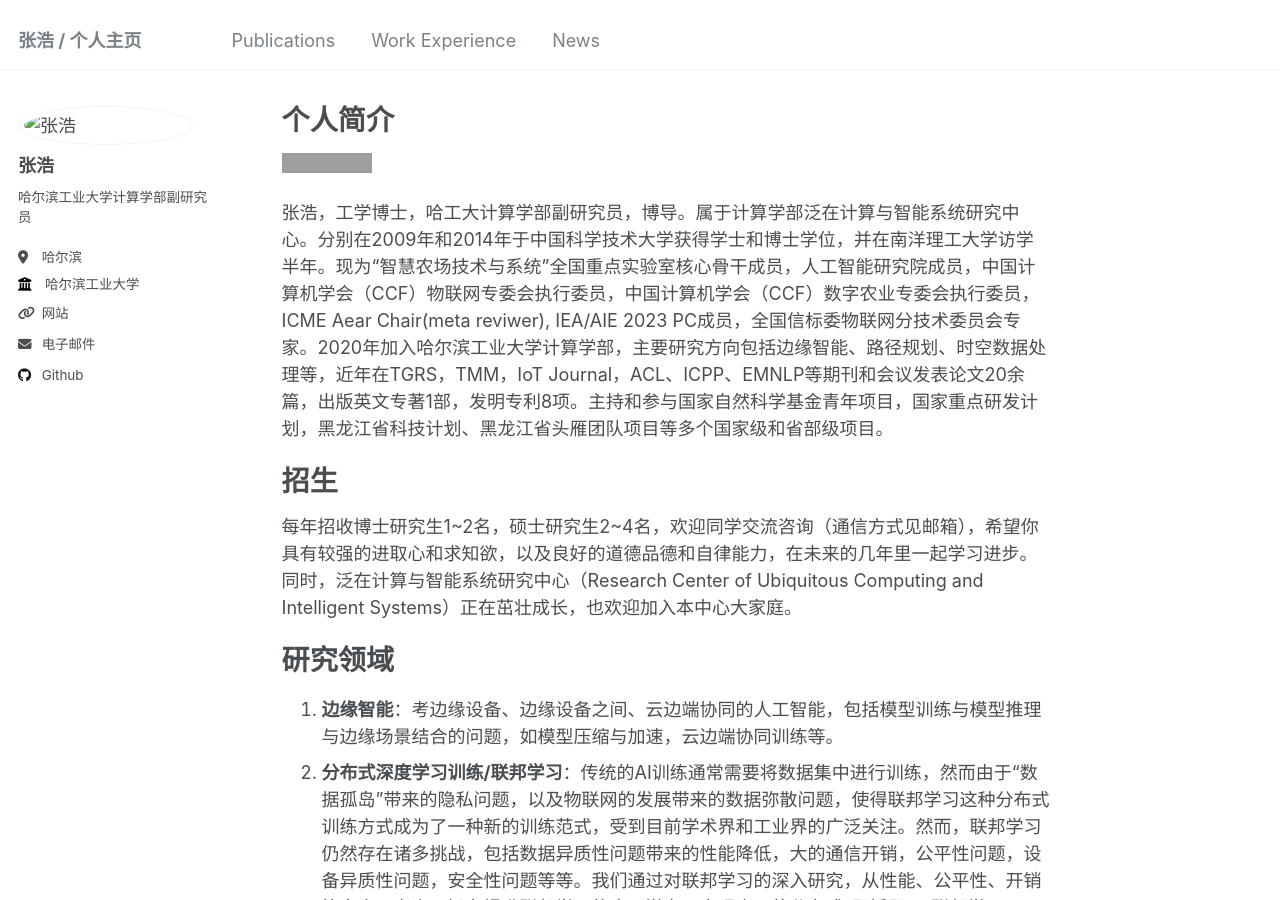
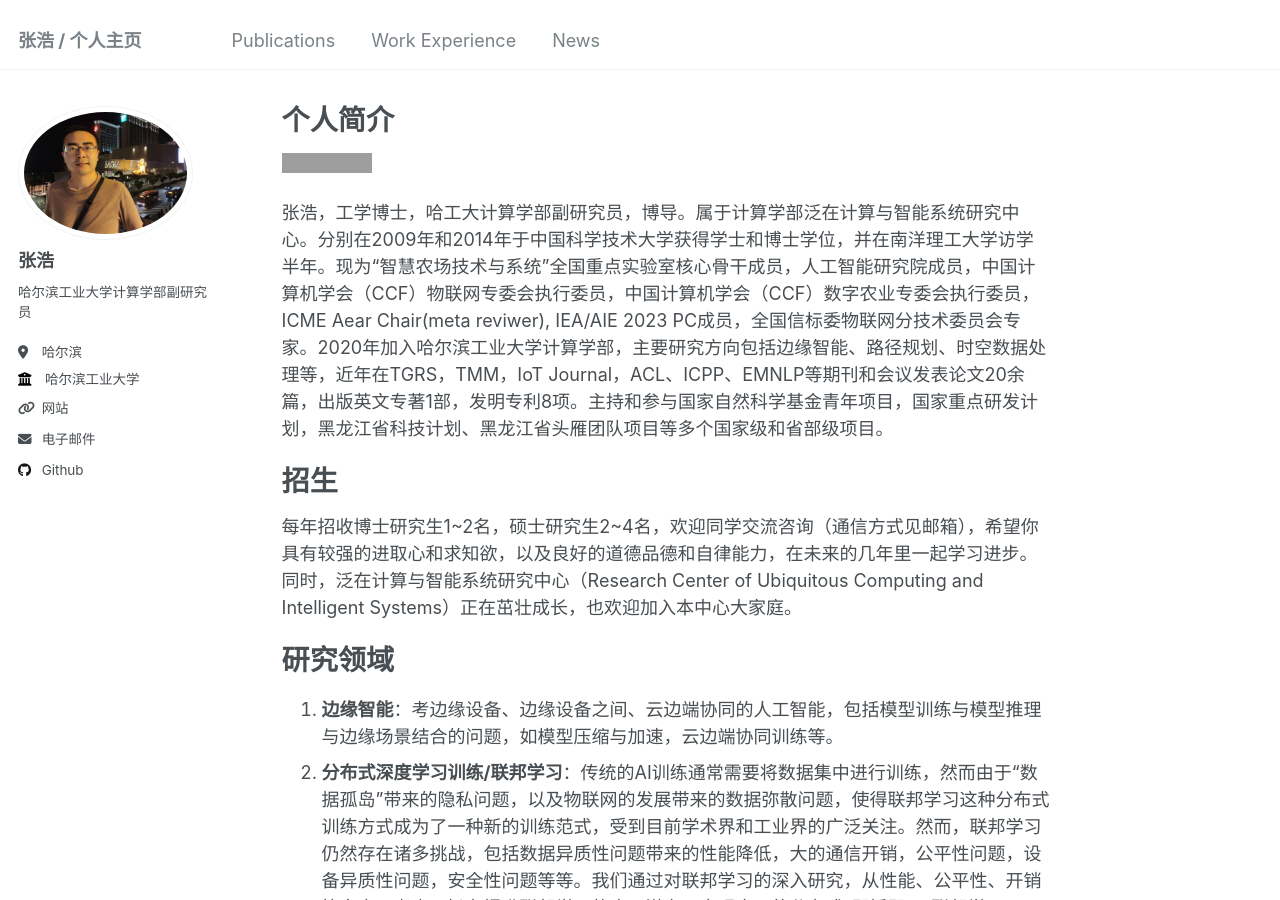
Before and after one commit to benjiachong/benjiachong.github.io, a Jekyll site: the page built from _pages/about.md, in a window 1280 px wide and 900 px high. Built offline with Jekyll 4.4.1, drawn with Linux system fonts in a browser that asks for light colours; grey boxes are pictures that could not be loaded.

Commit message:
Update avatar path in _config.yml

```diff
--- a/_config.yml
+++ b/_config.yml
@@ -21,7 +21,7 @@ repository               : "benjiachong/benjiachong.github.io"
 #               Additional customization can be done by editing /_includes/author-profile.html
 author:
   # Biographic information
-  avatar           : "images/7c77a32fc59f5efa0ffebc4b9b19bd1d.jpg"
+  avatar           : "7c77a32fc59f5efa0ffebc4b9b19bd1d.jpg"
   name             : "张浩"
   pronouns         : # example: "she/her"
   bio              : "哈尔滨工业大学计算学部副研究员"
```
